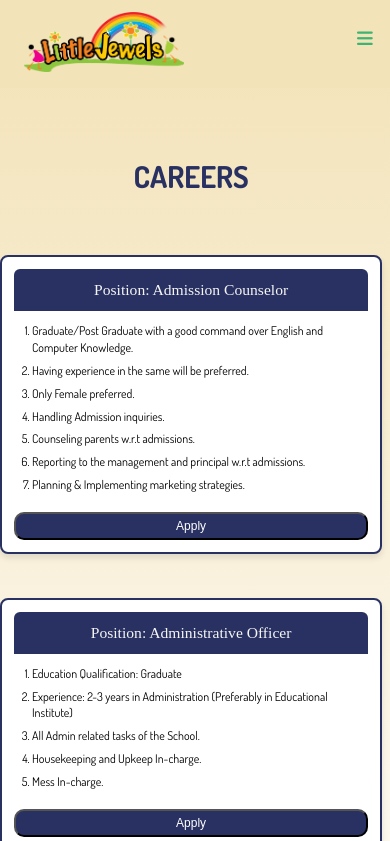
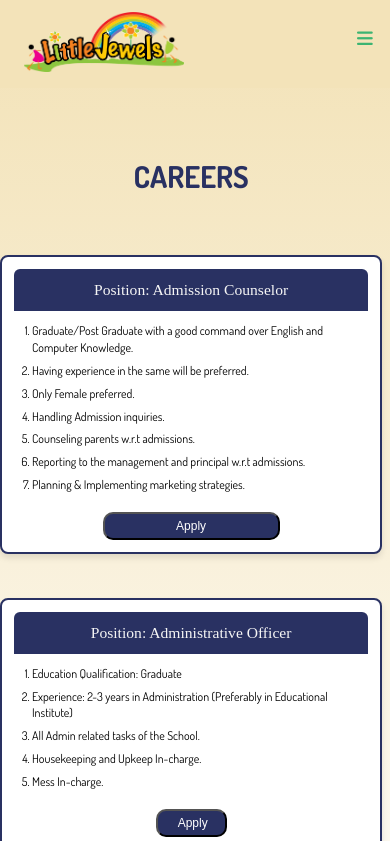
Before and after one commit to adeeburrahman11/little-jewels-new, a React (Vite) app: page /contact in a window 390 px wide. Shown: the top 841 px of the page. Built offline with nearby package versions, Linux system fonts and the light colour scheme; a web font is replaced by a local one.

Commit message:
fixed bugs and tired

```diff
--- a/src/components/pages/Contact.css
+++ b/src/components/pages/Contact.css
@@ -76,6 +76,7 @@
   bottom: 1rem;
   right: 1rem;
   cursor: pointer;
+  width: 20%;
 }
 
    .apply-button2 {
@@ -87,6 +88,7 @@
     bottom: 1rem;
     right: 1rem;
     cursor: pointer;
+    width: 20%;
 }
 
 .apply-button1:hover,
@@ -106,6 +108,7 @@
     margin-top: 1rem;
     bottom: auto;
     right: auto;
+    width: 50%;
   }
 
   .apply-button2 {
@@ -173,6 +176,7 @@ button[type="submit"] {
   font-size: 1rem;
   cursor: pointer;
   margin-top: 4rem;
+  width: 30%;
 }
 
 .close-button {
@@ -186,6 +190,7 @@ button[type="submit"] {
   position: absolute;
   bottom: 1rem;
   right: 1rem;
+  width: 30%;
 }
 
 .close-button:hover {
```
Also changed, not shown: src/components/pages/Contact.jsx (line endings or trailing spaces). Lines whose indentation alone changed are shown as unchanged.
